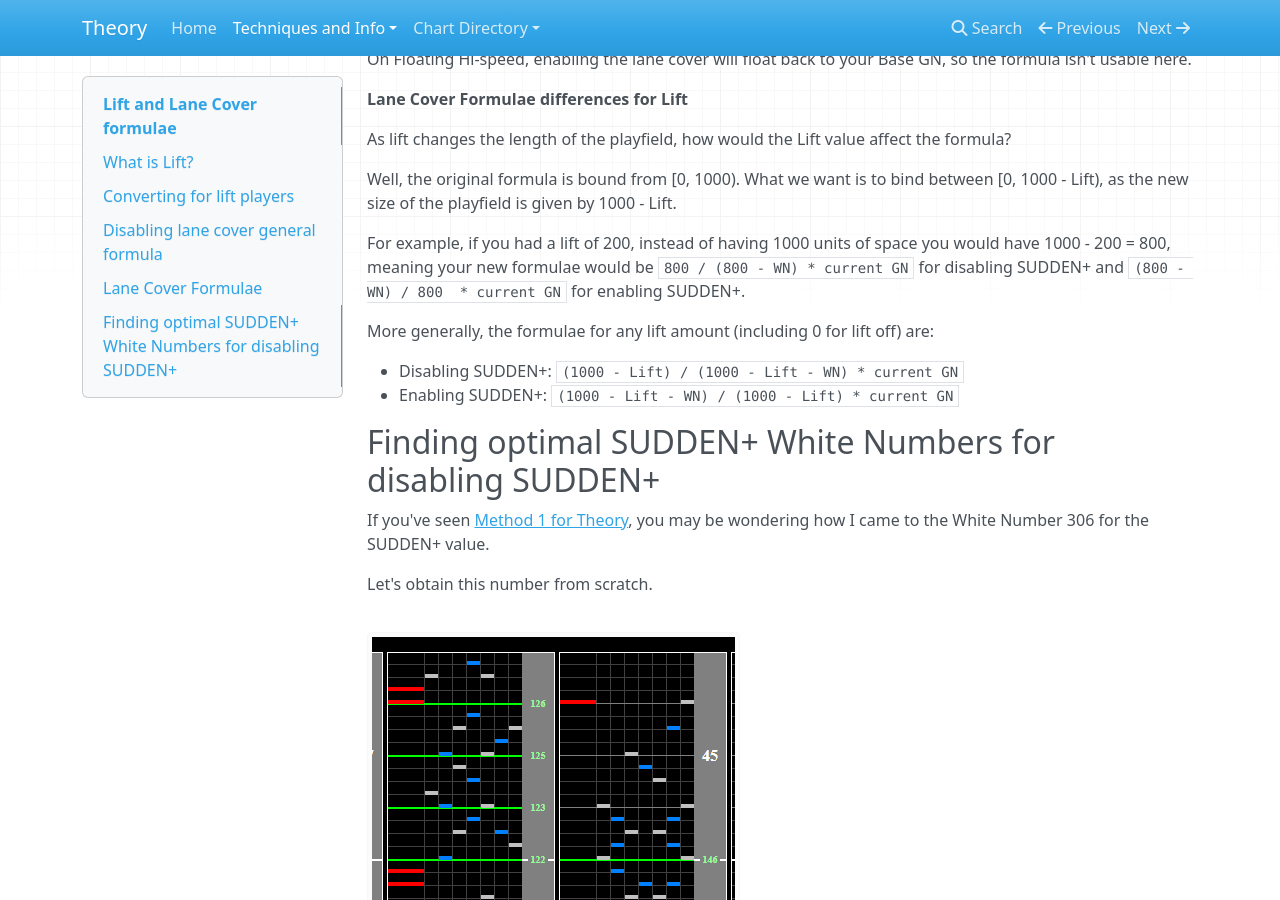
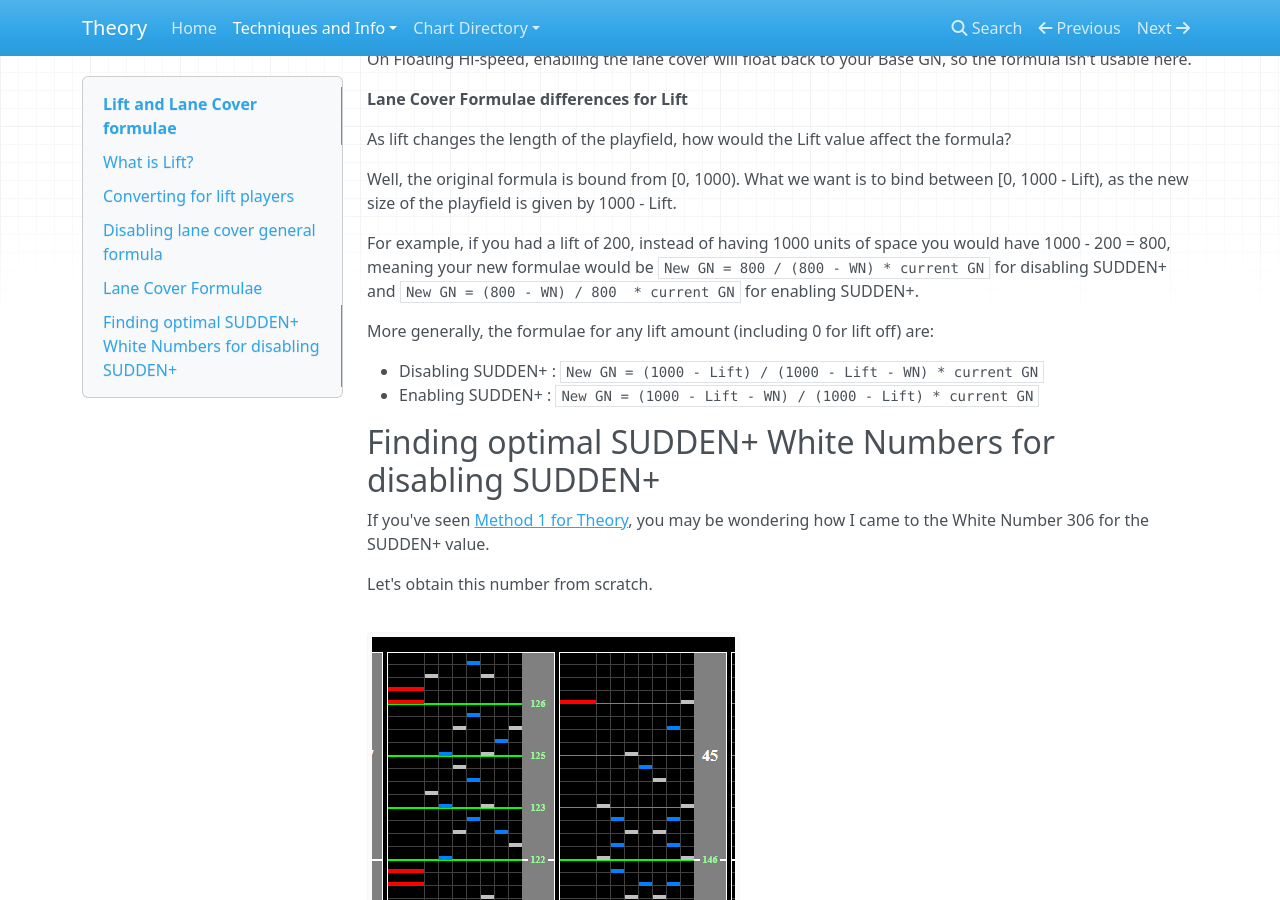
Before and after one commit to luboise/Theory, an MkDocs documentation site: the page built from docs/resources/lift_formulae.md, in a window 1280 px wide and 900 px high, scrolled down 3172 px. Built offline with MkDocs 1.6.1, drawn with Linux system fonts in a browser that asks for light colours; nearby versions of some CDN libraries; old or Windows-style settings are respelled for this version of MkDocs; some of the changed text lies outside the part shown.

Commit message:
Fixed table
Fixed comparison table to have Lift factored in and changed some wording in the lift formulae to make it easier to understand for people less maths inclined

```diff
--- a/docs/resources/lift_formulae.md
+++ b/docs/resources/lift_formulae.md
@@ -47,7 +47,7 @@
 **How does Green Number change when disabling SUDDEN+ ?**
 
 The way your Green Number changes when disabling the lane cover is modelled by:
-``1000 / (1000 - WN) * current GN``.
+``New GN = 1000 / (1000 - WN) * current GN``.
 
 - If your WN was 500 (halfway down), turning it off would double your reaction time.
 From the formula, 1000 / (1000 - 500) = 1000/500 = 2 * GN. This checks out.
@@ -66,7 +66,7 @@
 **Enabling SUDDEN+ on Regular Hi-speed**
 
 The way your Green Number changes when enabling the lane cover is modelled by
-``(1000 - WN) / 1000  * current GN``
+``New GN = (1000 - WN) / 1000  * current GN``
 This formula is effectively the inverse change of the formula for disabling the lane cover.
 
 - If your WN was 500 (halfway down), turning this lane cover on would halve your reaction time, halving your GN. From the formula, (1000 - 500) / 1000 * GN = 1/2 * GN. This checks out.
@@ -88,12 +88,12 @@
 
 Well, the original formula is bound from [0, 1000). What we want is to bind between [0, 1000 - Lift), as the new size of the playfield is given by 1000 - Lift.
 
-For example, if you had a lift of 200, instead of having 1000 units of space you would have 1000 - 200 = 800, meaning your new formulae would be ``800 / (800 - WN) * current GN`` for disabling SUDDEN+ and ``(800 - WN) / 800  * current GN`` for enabling SUDDEN+.
+For example, if you had a lift of 200, instead of having 1000 units of space you would have 1000 - 200 = 800, meaning your new formulae would be ``New GN = 800 / (800 - WN) * current GN`` for disabling SUDDEN+ and ``New GN = (800 - WN) / 800  * current GN`` for enabling SUDDEN+.
 
 More generally, the formulae for any lift amount (including 0 for lift off) are:
 
-- Disabling SUDDEN+: ``(1000 - Lift) / (1000 - Lift - WN) * current GN``
-- Enabling SUDDEN+: ``(1000 - Lift - WN) / (1000 - Lift) * current GN``
+- Disabling SUDDEN+ : ``New GN = (1000 - Lift) / (1000 - Lift - WN) * current GN``
+- Enabling SUDDEN+ : ``New GN = (1000 - Lift - WN) / (1000 - Lift) * current GN``
 
 ## Finding optimal SUDDEN+ White Numbers for disabling SUDDEN+
 
```
Also changed, not shown: docs/resources/regvsfloat.md (+2 -2 lines).
